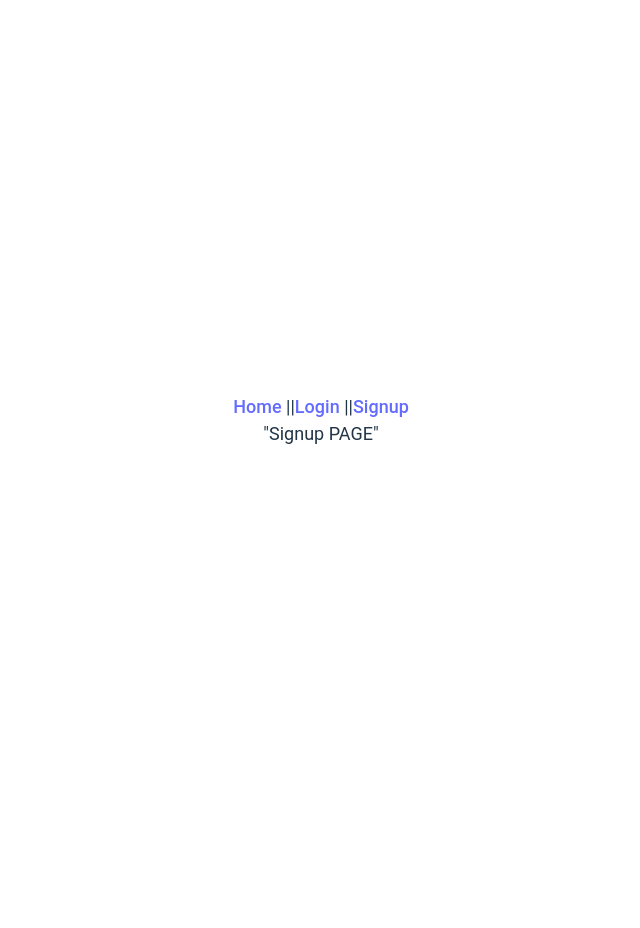
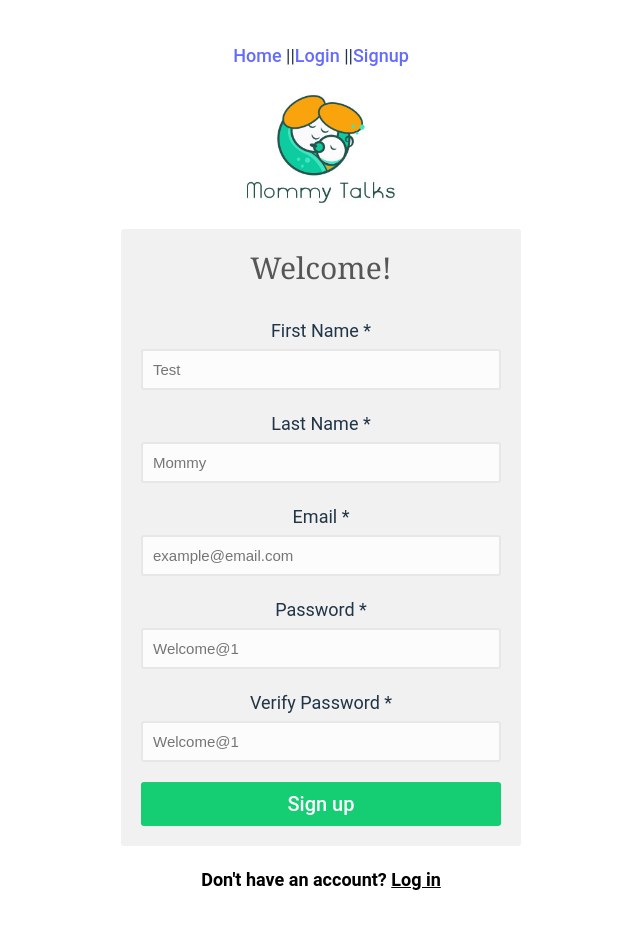
Before and after one commit to anamika8/Mommy-Talks, a React (Vite) app in the folder frontend/: page /signup in a window 1280 px wide. Shown: the top 928 px of the page, without its empty margins (319-959 px from the left). Before the commit the page ends 820 px from the top, so only its background shows below. Built offline with nearby package versions, Linux system fonts and the light colour scheme.

Commit message:
added basic setup for signup page

```diff
--- a/frontend/src/App.tsx
+++ b/frontend/src/App.tsx
@@ -6,7 +6,7 @@ import viteLogo from "/vite.svg";
 import "@css/App.css";
 
 // This is our first React "Component"
-export function App() {
+function App() {
 	return (
 		<BrowserRouter>
 		<div className="App">
@@ -20,7 +20,6 @@ export function App() {
 
 			<Routes>
 				<Route path="/" element={<Home />} />
-				<Route path="/match" element={<Match />} />
 				<Route path="/login" element={<Login />} />
 				<Route path="/signup" element={<Signup />} />
 			</Routes>
--- /dev/null
+++ b/frontend/src/components/signup/Signup.css
@@ -0,0 +1,229 @@
+body {
+
+    font-family: "Roboto", helvetica, sans-serif;
+    padding: 10px 0 0;
+    margin: 0;
+    font-size: 18px;
+}
+
+body * {
+    box-sizing: border-box;
+
+}
+
+/* Potentially tricky: fieldset comes with default styles we must override. */
+fieldset {
+    padding: 0;
+    border: 0;
+    margin: 0;
+}
+
+.symbol {
+    display: block;
+    width: auto;
+    height: 160px;
+    margin: 0 auto;
+}
+
+.signup-form {
+    width: 400px;
+    padding: 20px;
+    border-radius: 3px;
+    background:#f1f1f1;
+    margin: 0 auto;
+}
+
+.signup-form legend {
+    width: 100%;
+    line-height: 38px;
+    font-size: 30px;
+    font-weight: 500;
+    color: #565656;
+    text-align: center;
+    letter-spacing: 0;
+    margin: 0 auto 30px;
+    font-family: Georgia, 'Times New Roman', Times, serif;
+}
+
+/* The button ultimately gets a different background
+color below, but it largely overlaps with email/password
+input styling, so we include it in the same style block, then
+override parts of it in its own declaration. */
+input[type="email"],
+input[type="text"],
+input[type="password"],
+button[type="submit"] {
+    display: block;
+    width: 100%;
+    height: auto;
+    font-size: 15px;
+    text-align: left;
+    padding: 10px;
+    border: 2px solid #e7e7e7;
+    border-radius: 3px;
+    background: #fcfcfc;
+    margin: 5px auto 20px;
+    transition: opacity 0.4s;
+}
+
+button[type="submit"] {
+    height: auto;
+    font-size: 20px;
+    font-weight: 500;
+    text-align: center;
+    color: white;
+    background: #15CD72;
+    border: 0;
+    cursor: pointer;
+    margin-bottom: 0;
+
+}
+
+/* Tricky! A Firefox bug makes our focus outlines disappear,
+  so we have to restore them ourselves. This focus outline is an
+  a11y MUST for keyboard users! Note that we are NOT expecting you
+  to know this. You can read more about the issue & the fix at:
+
+  https://thinkful-ed.github.io/firefox-focus-bug-demo/
+  */
+input[type="email"]:focus,
+input[type="password"]:focus,
+button[type="submit"]:focus {
+    /* Restore desirable focus behavior
+    in non-webkit browsers like Firefox */
+    outline: auto 2px #87ceeb;
+    /* Preseve default focus behavior in webkit browsers */
+    outline: auto 5px -webkit-focus-ring-color;
+    box-shadow: 0;
+}
+
+
+button[type="submit"]:hover,
+button[type="submit"]:focus {
+    background-color:#285730;
+    -webkit-transition: background 0.1s;
+    -moz-transition: background 0.1s;
+    -o-transition: background 0.1s;
+    transition: background 0.1s;
+}
+
+.signup-form p {
+    font-size: 16px;
+    text-align: center;
+    margin: 10px 0 0;
+    color: #696969;
+}
+
+.signup-form a {
+    color: #999;
+    text-decoration: none;
+    border-bottom: 1px solid #bbb;
+}
+
+.signup-form a:hover {
+    border-color: #999;
+    color: #777;
+}
+
+.hidden {
+    display: none;
+}
+
+/* footer */
+.footer {
+    text-align: center;
+    color: black;
+    margin: 20px auto;
+    font-weight: 600;
+    border: 0;
+    padding: 0;
+}
+
+.footer a {
+    color:black;
+}
+
+.footer a:hover {
+    color: darkblue;
+}
+
+@media only screen and (max-width: 380px) {
+
+    body {
+        font-size: 14px;
+    }
+
+    .symbol {
+        width: auto;
+        height: 160px;
+    }
+
+    .signup-form {
+        width: 270px;
+
+    }
+
+    .signup-form legend {
+        font-size: 25px;
+    }
+
+}
+
+@media only screen and (max-width: 414px) and (min-width: 400px){
+
+    body {
+        font-size: 15px;
+    }
+
+    .symbol {
+        width: auto;
+        height: 160px;
+    }
+
+    .signup-form {
+        width: 280px;
+
+    }
+
+    .signup-form legend {
+        font-size: 26px;
+    }
+
+}
+
+
+@media only screen and (max-width: 1030px) and (min-width: 765px){
+
+    body {
+        font-size: 25px;
+    }
+
+    .symbol {
+        width: auto;
+        height: 200px;
+    }
+
+    .signup-form {
+        width: 500px;
+
+    }
+
+    .signup-form legend {
+        font-size: 35px;
+    }
+
+    input[type="email"],
+    input[type="password"],
+    button[type="submit"] {
+        width: 100%;
+        height: auto;
+        font-size: 22px;
+
+    }
+
+    button[type="submit"] {
+        height: auto;
+        font-size: 30px;
+    }
+
+}
--- a/frontend/src/components/signup/Signup.tsx
+++ b/frontend/src/components/signup/Signup.tsx
@@ -1,5 +1,176 @@
+import React, { useState } from "react";
+import { useNavigate } from "react-router-dom";
+import symbol from './logo.jpg';
+import "./Signup.css";
+
 export const Signup = () => {
-    return(
-        <div>"Signup PAGE"</div>
+    return (
+        <div>
+            <Header />
+            <Main />
+            <Footer />
+        </div>
     );
 };
+
+export const Header = () => {
+    return (
+        <header role="banner">
+            <img src={symbol} alt="caption" className="symbol"/>
+        </header>
+    );
+};
+export const Main = () => {
+    return (
+        <main role="main">
+            <SignupForm />
+        </main>
+    );
+};
+
+export const SignupForm = () => {
+    const [firstName, setFirstName] = useState('');
+    const [lastName, setLastName] = useState('');
+    const [email, setEmail] = useState('');
+    const [password, setPassword] = useState('');
+    const [verifyPassword, setVerifyPassword] = useState('');
+    const [submitFailed, setSubmitFailed] = useState(false);
+    const navigate = useNavigate();
+
+    const handleFirstNameChange = (event) => {
+        if (!submitFailed) {
+            setFirstName(event.target.value);
+        }
+    };
+
+    const handleLastNameChange = (event) => {
+        if (!submitFailed) {
+            setLastName(event.target.value);
+        }
+    };
+
+    const handleEmailChange = (event) => {
+        if (!submitFailed) {
+            setEmail(event.target.value);
+        }
+    };
+
+    const handlePasswordChange = (event) => {
+        if (!submitFailed) {
+            setPassword(event.target.value);
+        }
+    };
+
+    const handleVerifyPasswordChange = (event) => {
+        if (!submitFailed) {
+            setVerifyPassword(event.target.value);
+        }
+    };
+
+    const handleSubmit = (event) => {
+        event.preventDefault();
+
+        // Perform form submission logic here
+
+        // Reset form fields
+        setFirstName('');
+        setLastName('');
+        setEmail('');
+        setPassword('');
+        setVerifyPassword('');
+        setSubmitFailed(true);
+        // Navigate to a different page after submission
+        navigate("/login");
+    };
+
+    return (
+        <form role="form" action="/signup" method="post" className="signup-form" onSubmit={handleSubmit}>
+            <fieldset name="Sign up">
+                <legend>Welcome!</legend>
+                <label htmlFor="errorMessage" id="errorMessage" className="hidden errorMessage">
+                </label>
+
+                <label htmlFor="firstName">First Name *</label>
+                <input
+                    type="text"
+                    name="firstName"
+                    id="firstName"
+                    placeholder="Test"
+                    required
+                    value={firstName}
+                    onChange={handleFirstNameChange}
+                />
+
+                <label htmlFor="lastName">Last Name *</label>
+                <input
+                    type="text"
+                    name="lastName"
+                    id="lastName"
+                    placeholder="Mommy"
+                    required
+                    value={lastName}
+                    onChange={handleLastNameChange}
+                />
+
+                <label htmlFor="email">Email *</label>
+                <input
+                    type="email"
+                    name="email"
+                    id="email"
+                    placeholder="example@email.com"
+                    required
+                    value={email}
+                    onChange={handleEmailChange}
+                />
+
+                <label htmlFor="user-password">Password *</label>
+                <input
+                    type="password"
+                    pattern="(?=.*\d)(?=.*[a-z])(?=.*[A-Z]).{5,}"
+                    name="user-password"
+                    id="user-password"
+                    placeholder="Welcome@1"
+                    title="Must contain at least one number and one uppercase and lowercase letter, and at least 5 or more characters"
+                    required
+                    value={password}
+                    onChange={handlePasswordChange}
+                />
+
+                <label htmlFor="verify-password">Verify Password *</label>
+                <input
+                    type="password"
+                    pattern="(?=.*\d)(?=.*[a-z])(?=.*[A-Z]).{5,}"
+                    name="verify-password"
+                    id="verify-password"
+                    placeholder="Welcome@1"
+                    title="Must contain at least one number and one uppercase and lowercase letter, and at least 5 or more characters"
+                    required
+                    value={verifyPassword}
+                    onChange={handleVerifyPasswordChange}
+                />
+
+                <button type="submit">Sign up</button>
+            </fieldset>
+        </form>
+    );
+};
+
+export const Footer = () => {
+    const navigate = useNavigate();
+
+    const handleLoginClick = (event) => {
+        event.preventDefault();
+        navigate("/login");
+    };
+
+    return (
+        <footer role="contentinfo" className="footer">
+            <p>
+                Don't have an account?{" "}
+                <a href="/" onClick={handleLoginClick}>
+                    Log in
+                </a>
+            </p>
+        </footer>
+    );
+};
```
Also changed, not shown: frontend/src/components/signup/logo.jpg (added).
